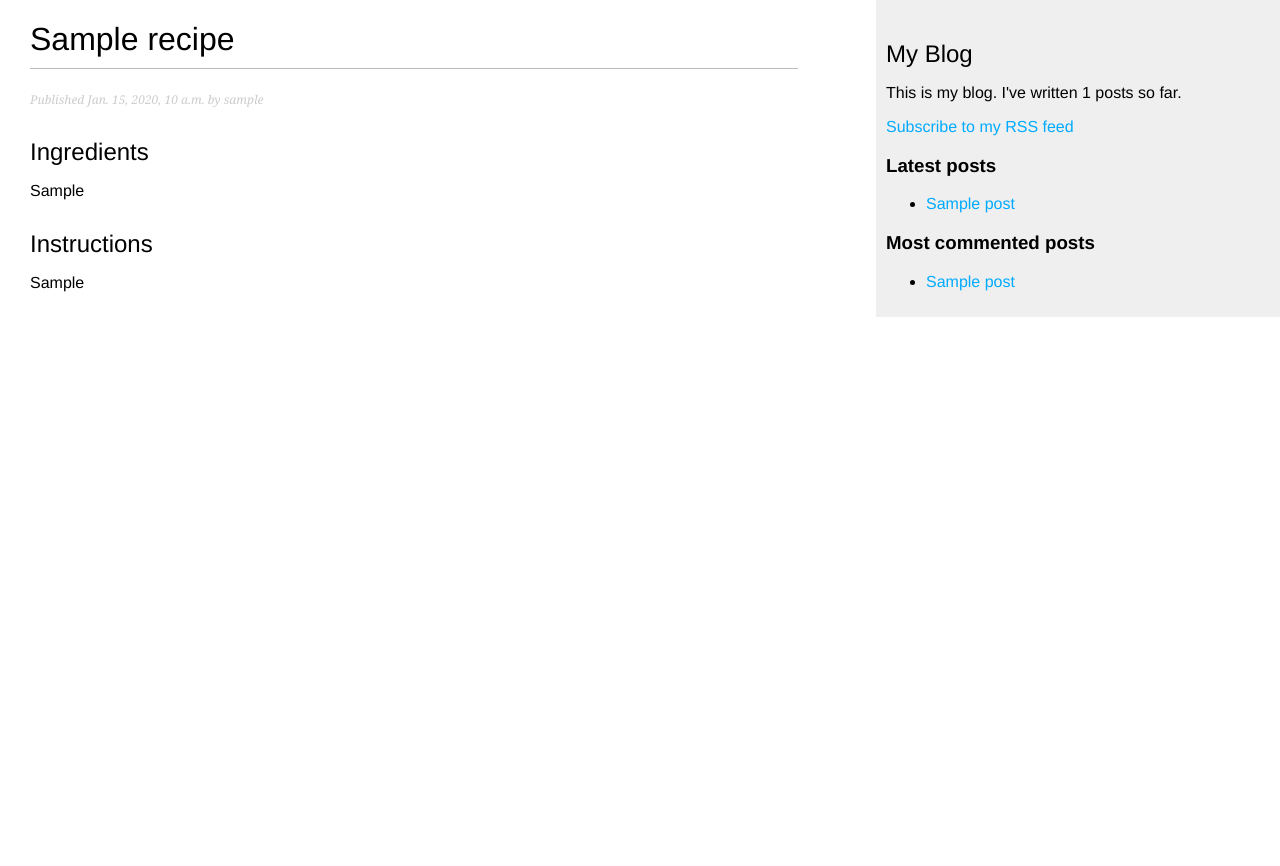
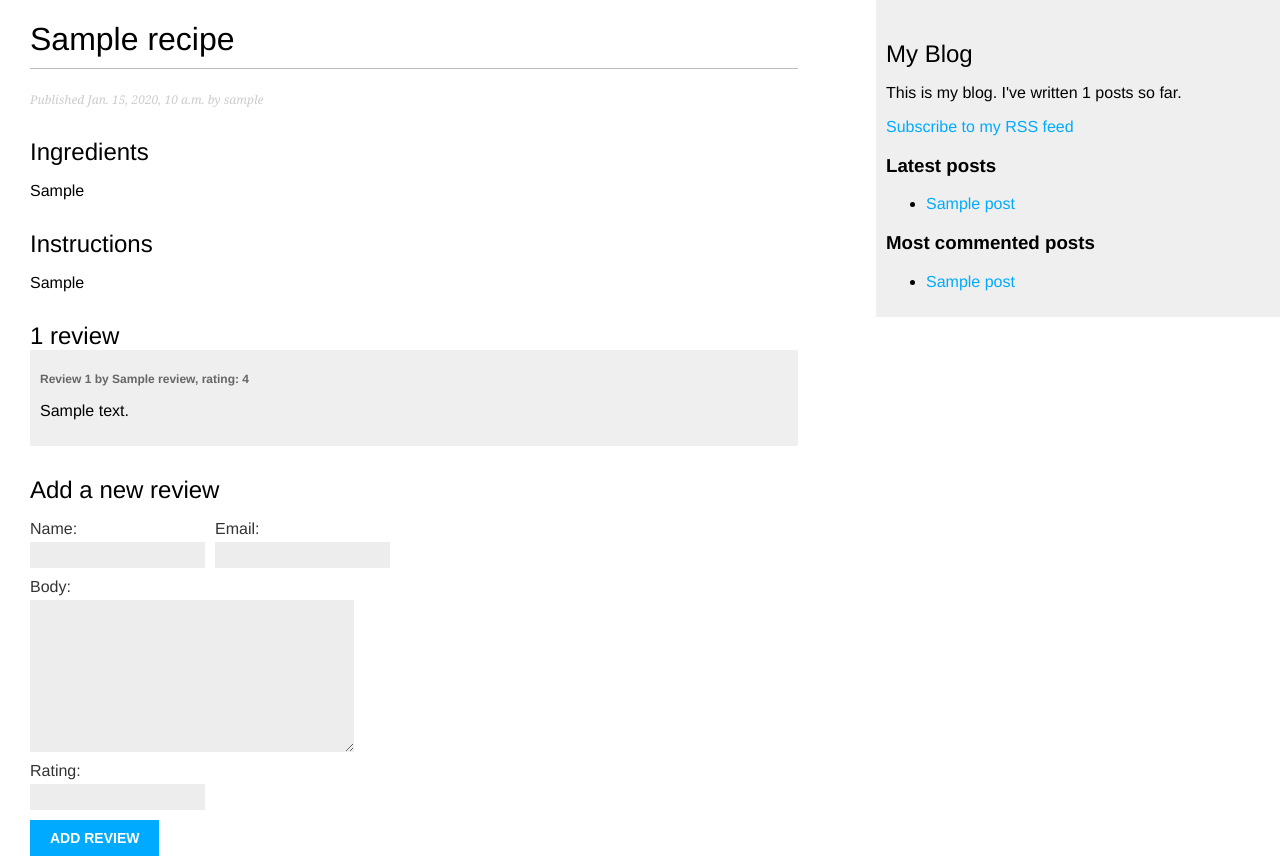
Before and after one commit to jgonz19buffs/CIDM6325-0, a Django app: a page that uses blogsite/blog/templates/blog/recipe/detail.html in a window 1280 px wide. Before the commit the page ends 317 px from the top, so only its background shows below. Run offline with Django 5.2, Linux system fonts and the light colour scheme; tables that the repository leaves empty hold one stand-in row (values such as "Sample post").

Commit message:
Add reviews to recipes

```diff
--- a/blogsite/blog/forms.py
+++ b/blogsite/blog/forms.py
@@ -1,5 +1,5 @@
 from django import forms
-from .models import Comment
+from .models import Comment, Review
 
 class EmailPostForm(forms.Form):
     name = forms.CharField(max_length=25)
@@ -17,3 +17,8 @@ class CommentForm(forms.ModelForm):
 
 class SearchForm(forms.Form):
     query = forms.CharField()
+
+class ReviewForm(forms.ModelForm):
+    class Meta:
+        model = Review
+        fields = ['rating', 'body', 'name', 'email']
--- a/blogsite/blog/models.py
+++ b/blogsite/blog/models.py
@@ -2,6 +2,7 @@ from django.conf import settings
 from django.db import models
 from django.urls import reverse
 from django.utils import timezone
+from django.core.validators import MaxValueValidator,MinValueValidator
 from taggit.managers import TaggableManager
 
 # Create your models here.
@@ -129,3 +130,22 @@ class Recipe(models.Model):
         )
 
     tags = TaggableManager()
+
+class Review(models.Model):
+    recipe = models.ForeignKey(
+        Recipe,
+        on_delete=models.CASCADE,
+        related_name='reviews'
+    )
+    name = models.CharField(max_length=80)
+    email = models.EmailField()
+    body = models.TextField()
+    created = models.DateTimeField(auto_now_add=True)
+    updated = models.DateTimeField(auto_now=True)
+    active = models.BooleanField(default=True)
+    rating = models.PositiveIntegerField(
+        validators=[
+            MaxValueValidator(10),
+            MinValueValidator(1)
+        ]
+    )
--- a/blogsite/blog/templates/blog/recipe/detail.html
+++ b/blogsite/blog/templates/blog/recipe/detail.html
@@ -11,4 +11,20 @@
   {{ recipe.ingredients|linebreaks}}
   <h2>Instructions</h2>
   {{ recipe.instructions|linebreaks}}
+  {% with reviews.count as total_reviews %}
+    <h2>
+      {{ total_reviews}} review{{total_reviews|pluralize}}
+    </h2>
+  {% endwith %}
+  {% for review in reviews %}
+    <div class="comment">
+      <p class="info">
+        Review {{ forloop.counter }} by {{ review.name }}, rating: {{ review.rating }}
+      </p>
+      {{ review.body|linebreaks }}
+    </div>
+  {% empty %}
+    <p>There are no reviews.</p>
+  {% endfor %}
+  {% include "blog/recipe/includes/review_form.html" %}
 {% endblock %}
--- /dev/null
+++ b/blogsite/blog/templates/blog/recipe/includes/review_form.html
@@ -0,0 +1,13 @@
+<h2>Add a new review</h2>
+<form action="{% url "blog:recipe_review" recipe.id %}" method="post">
+  <div class="left">
+    {{ form.name.as_field_group }}
+  </div>
+  <div class="left">
+    {{ form.email.as_field_group }}
+  </div>
+  {{ form.body.as_field_group}}
+  {{ form.rating.as_field_group}}
+  {% csrf_token %}
+  <p><input type="submit" value="Add review"></p>
+</form>
--- a/blogsite/blog/urls.py
+++ b/blogsite/blog/urls.py
@@ -27,4 +27,7 @@ urlpatterns = [
     path('recipes/<int:year>/<int:month>/<int:day>/<slug:recipe>',
          views.recipe_detail,
          name='recipe_detail'),
+    path(
+        '<int:recipe_id>/review', views.recipe_review, name='recipe_review'
+    ),
 ]
--- a/blogsite/blog/views.py
+++ b/blogsite/blog/views.py
@@ -11,7 +11,7 @@ from django.shortcuts import get_object_or_404, render
 from django.views.decorators.http import require_POST
 from django.views.generic import ListView
 from taggit.models import Tag
-from .forms import CommentForm, EmailPostForm, SearchForm
+from .forms import CommentForm, EmailPostForm, SearchForm, ReviewForm
 from .models import Post, Recipe
 
 # Create your views here.
@@ -221,13 +221,48 @@ def recipe_detail(request, year, month, day, recipe):
         publish__month=month,
         publish__day=day
     )
+
+    # List of active comments for this recipe
+    reviews = recipe.reviews.filter(active=True)
+    # Form for users to comment
+    form = ReviewForm()
+
     return render(
         request,
         'blog/recipe/detail.html',
-        {'recipe': recipe}
+        {
+            'recipe': recipe,
+            'reviews': reviews,
+            'form': form
+        }
     )
 
-
+@require_POST
+def recipe_review(request, recipe_id):
+    recipe = get_object_or_404(
+        Recipe,
+        id=recipe_id,
+        status=Recipe.Status.PUBLISHED
+    )
+    review = None
+    # A comment was posted
+    form = ReviewForm(data=request.POST)
+    if form.is_valid():
+        # Create a Comment object without saving ti to the database
+        review = form.save(commit=False)
+        # Assign the post to the comment
+        review.recipe = recipe
+        # Save the comment to the database
+        review.save()
+    return render(
+        request,
+        'blog/recipe/review.html',
+        {
+            'recipe' : recipe,
+            'form' : form,
+            'review' : review
+        }
+    )
 
 def list(request, tag_slug=None):
     posts = Post.published.all()
```
Also changed, not shown: blogsite/blog/admin.py (+7 -1 lines), blogsite/blog/templates/blog/recipe/review.html (added, +12 -0 lines), blogsite/blog/migrations/0007_review.py (added).
